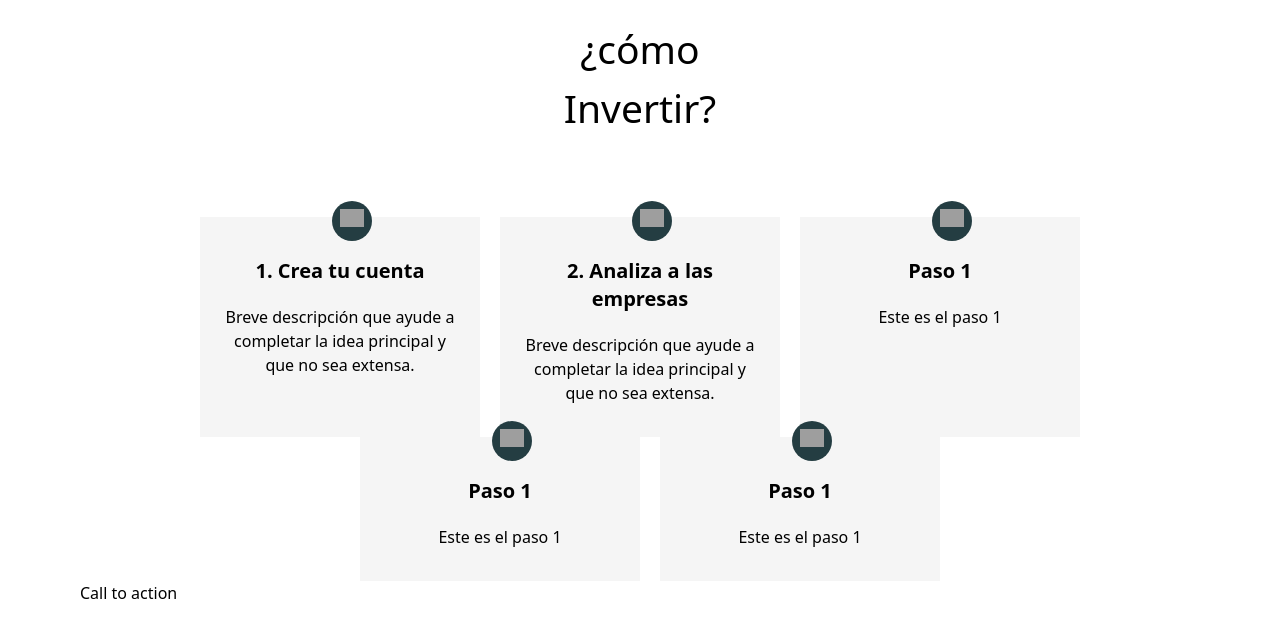
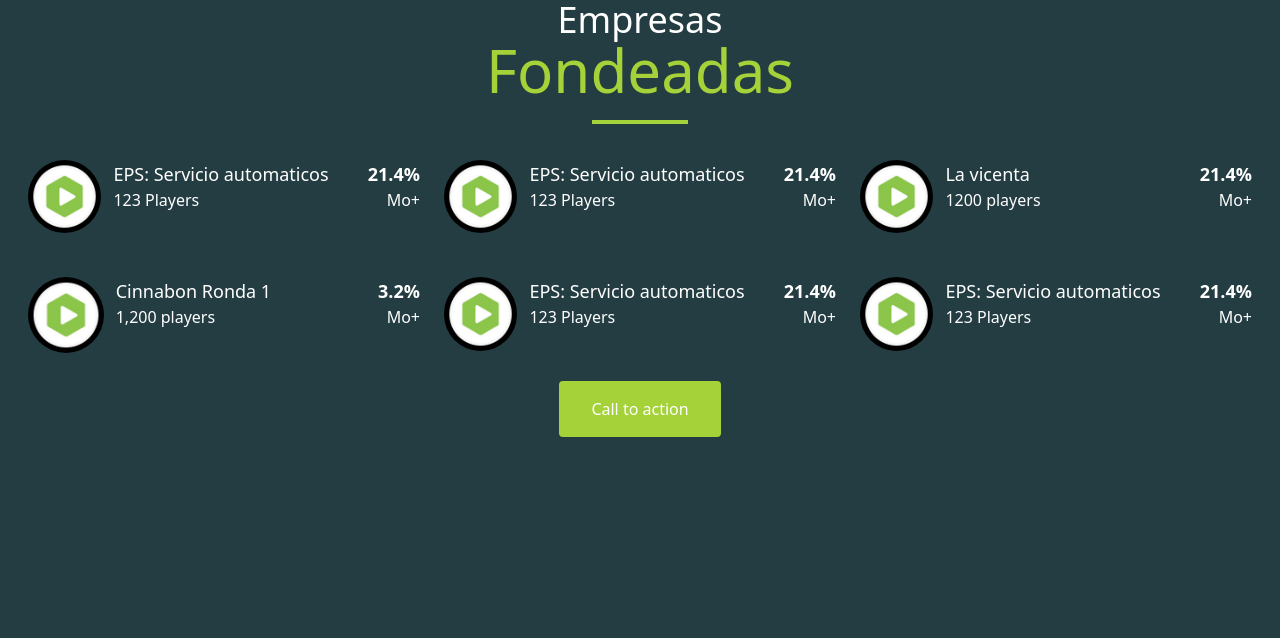
Before and after one commit to richruizv/tailwind_demo, a website: page public/index.html in a window 1280 px wide. Drawn offline with Linux system fonts and the light colour scheme; grey boxes are pictures that could not be loaded.

Commit message:
new component: success cases

```diff
--- a/public/index.html
+++ b/public/index.html
@@ -9,58 +9,93 @@
 </head>
 <body>
     <nav></nav>
-    <section class="pb-home-section w-full h-screen">
-        <h2 class="pb-title">
-            <span>¿cómo</span>
+    <section class="pb-home-section h-screen inverse-section px-4">
+        <h2 class="home-title">
+            <span class="primary">Empresas</span>
             <br>
-            <span class="strong">Invertir?</span>
+            <span class="secondary">Fondeadas</span>
         </h2>
-        <div class="pb-step-container">
-            <div class="pb-step-card">
-                <div class="pb-step--icon">
-                    <img class="w-6 block mx-auto"  src="https://a.storyblok.com/f/157293/x/669c71e5a8/icon-42.svg" alt="">
+        <hr class="success--division">
+        <div class="success-container">
+            <div class="success--card">
+                <div class="success--first">
+                    <img src="img/playbusiness.png" alt="">
                 </div>
-                <h4 class="pb-step--title">1. Crea tu cuenta</h4>
-                <p>
-                    Breve descripción que ayude a completar la idea principal y que no sea extensa.
-                </p>
+                <div class="success--second">
+                    <p class="success-name" title="EPS: Servicio automaticos fenomenal que influye en el rendimieno de la empresa">EPS: Servicio automaticos fenomenal que influye en el rendimieno de la empresa</p>
+                    <p class="success-players">123 Players</p>
+                </div>
+                <div class="success--third">
+                    <p class="success-percentage">21.4%</p>
+                    <p class="success-risk">Mo+</p>
+                </div>
             </div>
-            <div class="pb-step-card">
-                <div class="pb-step--icon">
-                    <img class="" src="https://a.storyblok.com/f/157293/x/61b47241ac/icon-1.svg" alt="">
+            <div class="success--card">
+                <div class="success--first">
+                    <img src="img/playbusiness.png" alt="">
                 </div>
-                <h4 class="pb-step--title">2. Analiza a las empresas</h4>
-                <p>
-                    Breve descripción que ayude a completar la idea principal y que no sea extensa.
-                </p>
+                <div class="success--second">
+                    <p class="success-name">EPS: Servicio automaticos fenomenal que influye en el rendimieno de la empresa</p>
+                    <p class="success-players">123 Players</p>
+                </div>
+                <div class="success--third">
+                    <p class="success-percentage">21.4%</p>
+                    <p class="success-risk">Mo+</p>
+                </div>
             </div>
-            <div class="pb-step-card">
-                <div class="pb-step--icon">
-                    <img class="" src="https://a.storyblok.com/f/157293/x/61b47241ac/icon-1.svg" alt="">
+            <div class="success--card">
+                <div class="success--first">
+                    <img src="img/playbusiness.png" alt="">
                 </div>
-                <h4 class="pb-step--title">Paso 1</h4>
-                <p>
-                    Este es el paso 1
-                </p>
+                <div class="success--second">
+                    <p class="success-name">La vicenta</p>
+                    <p class="success-players">1200 players</p>
+                </div>
+                <div class="success--third">
+                    <p class="success-percentage">21.4%</p>
+                    <p class="success-risk">Mo+</p>
+                </div>
             </div>
-            <div class="pb-step-card">
-                <div class="pb-step--icon">
-                    <img class="" src="https://a.storyblok.com/f/157293/x/61b47241ac/icon-1.svg" alt="">
+            <div class="success--card">
+                <div class="success--first">
+                    <img src="img/playbusiness.png" alt="">
                 </div>
-                <h4 class="pb-step--title">Paso 1</h4>
-                <p>
-                    Este es el paso 1
-                </p>
+                <div class="success--second">
+                    <p class="success-name">Cinnabon Ronda 1</p>
+                    <p class="success-players">1,200 players</p>
+                </div>
+                <div class="success--third">
+                    <p class="success-percentage">3.2%</p>
+                    <p class="success-risk">Mo+</p>
+                </div>
             </div>
-            <div class="pb-step-card">
-                <div class="pb-step--icon">
-                    <img class="" src="https://a.storyblok.com/f/157293/x/61b47241ac/icon-1.svg" alt="">
+            <div class="success--card">
+                <div class="success--first">
+                    <img src="img/playbusiness.png" alt="">
                 </div>
-                <h4 class="pb-step--title">Paso 1</h4>
-                <p>
-                    Este es el paso 1
-                </p>
+                <div class="success--second">
+                    <p class="success-name">EPS: Servicio automaticos fenomenal que influye en el rendimieno de la empresa</p>
+                    <p class="success-players">123 Players</p>
+                </div>
+                <div class="success--third">
+                    <p class="success-percentage">21.4%</p>
+                    <p class="success-risk">Mo+</p>
+                </div>
             </div>
+            <div class="success--card">
+                <div class="success--first">
+                    <img src="img/playbusiness.png" alt="">
+                </div>
+                <div class="success--second">
+                    <p class="success-name">EPS: Servicio automaticos fenomenal que influye en el rendimieno de la empresa</p>
+                    <p class="success-players">123 Players</p>
+                </div>
+                <div class="success--third">
+                    <p class="success-percentage">21.4%</p>
+                    <p class="success-risk">Mo+</p>
+                </div>
+            </div>
+
         </div>
         <div class="text-center">
             <button class="btn btn-green" > Call to action </button>
--- /dev/null
+++ b/src/css/stepper.css
@@ -0,0 +1,52 @@
+@tailwind base;
+@tailwind components;
+@tailwind utilities;
+
+/* move this code to components/stepper.css */
+
+.pb-title{
+    @apply text-center text-4xl
+}
+.pb-title > span{
+    @apply text-4xl
+}
+.pb-title > .strong{
+    @apply text-6xl text-play-green
+}
+.pb-home-section{
+    @apply w-full h-96 p-5
+}
+.pb-step-container{
+    @apply mt-20 w-full h-auto flex flex-col space-y-10 mb-12
+    md:flex-row md:space-x-5 md:space-y-5 md:justify-center md:flex-wrap
+
+}
+.pb-step-card:first-child{
+    @apply md:mt-5 /*this is related to md:space-y-5 in pb-step-container */
+}
+.pb-step-card{
+    @apply bg-neutral-100 pt-10 px-5 pb-8 text-center relative basis-1/5 h-auto
+}
+.pb-step--title{
+    @apply font-bold text-xl mb-5
+}
+.pb-step--icon{
+    @apply  w-10 h-10  rounded-full p-2 bg-play-gray absolute -mt-14 -ml-2 left-1/2
+}
+.pb-step--icon > img{
+    @apply w-6 block mx-auto
+}
+
+
+/* Base components */
+.btn {
+    @apply text-center inline-block px-5 py-3.5 rounded transition-all duration-75 focus:outline-none;
+  }
+
+  .btn.btn-green {
+    @apply px-8 py-4 bg-play-green text-white hover:bg-play-green-hover active:bg-play-green-active active:shadow-lg;
+  }
+
+  .btn.btn-gray {
+    @apply px-8 py-4 bg-play-gray text-white hover:bg-play-gray-hover active:bg-play-gray-active active:shadow-lg;
+  }
--- a/src/css/tailwind.css
+++ b/src/css/tailwind.css
@@ -2,43 +2,56 @@
 @tailwind components;
 @tailwind utilities;
 
-/* move this code to components/stepper.css */
-
-.pb-title{
-    @apply text-center
+/* move this code to components/success_cases.css */
+.success--division{
+    @apply border-2	border-play-green my-5 w-24 mx-auto
 }
-.pb-title > span{
-    @apply text-4xl
+.success-container{
+    @apply flex flex-col md:flex-row md:flex-wrap
 }
-.pb-title > .strong{
-    @apply text-6xl text-play-green
+.success--card {
+    @apply flex my-4 md:basis-1/3
 }
-.pb-home-section{
-    @apply w-full h-96 p-5
+.success--first > img {
+    @apply max-w-full h-auto rounded-full m-auto
 }
-.pb-step-container{
-    @apply mt-20 w-full h-auto flex flex-col space-y-10 mb-12
-    md:flex-row md:space-x-5 md:space-y-5 md:justify-center md:flex-wrap
+.success--first {
+    @apply basis-3/12 px-3 pb-3
+}
+.success--second {
+    @apply basis-8/12
+}
+.success--second > .success-name {
+    @apply text-lg h-7 text-ellipsis  overflow-hidden
 
 }
-.pb-step-card:first-child{
-    @apply md:mt-5 /*this is related to md:space-y-5 in pb-step-container */
+.success--third {
+    @apply basis-1/12 text-right pr-3
 }
-.pb-step-card{
-    @apply bg-neutral-100 pt-10 px-5 pb-8 text-center relative basis-1/5 h-auto
-}
-.pb-step--title{
-    @apply font-bold text-xl mb-5
-}
-.pb-step--icon{
-    @apply  w-10 h-10  rounded-full p-2 bg-play-gray absolute -mt-14 -ml-2 left-1/2
-}
-.pb-step--icon > img{
-    @apply w-6 block mx-auto
+.success--third .success-percentage{
+    @apply text-lg font-bold
 }
 
 
 /* Base components */
+.inverse-section {
+    @apply bg-play-gray
+}
+.inverse-section p,
+.inverse-section .home-title > .primary {
+    @apply text-play-white
+}
+
+.home-title {
+    @apply text-center text-4xl
+}
+.home-title > .primary {
+    @apply text-4xl
+}
+.home-title > .secondary {
+    @apply text-6xl text-play-green
+}
+
 .btn {
     @apply text-center inline-block px-5 py-3.5 rounded transition-all duration-75 focus:outline-none;
   }
--- a/tailwind.config.js
+++ b/tailwind.config.js
@@ -53,6 +53,21 @@ module.exports = {
         'play-white': '#ffffff',
         'play-background-gray': '#f7f7f7'
       },
+      colors:{
+        'primary': '#A5D239',
+        'secondary': '#243D42',
+        'play-green': '#a5d239',
+        'play-green-active': '#85db2a',
+        'play-green-hover': '#87c931',
+        'play-gray' : '#243d42',
+        'play-gray-active': '#288c89',
+        'play-gray-hover': '#305d60',
+        'play-black': '#000000',
+        'play-dark-gray': '#606060',
+        'play-light-gray': '#c9c9c9',
+        'play-white': '#ffffff',
+        'play-background-gray': '#f7f7f7'
+      },
       fontFamily:{
         Montserrat : ['Montserrat','sans-serif']
       }
```
Also changed, not shown: public/stepper.html (added, +70 -0 lines), public/css/tailwind.css, public/img/playbusiness.png (added), 1 other file.
